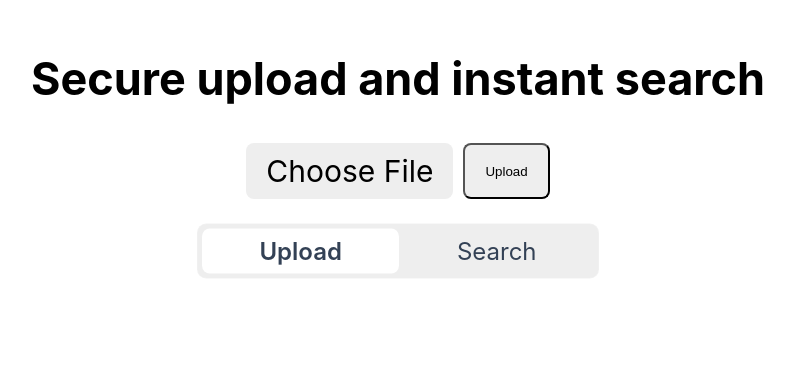
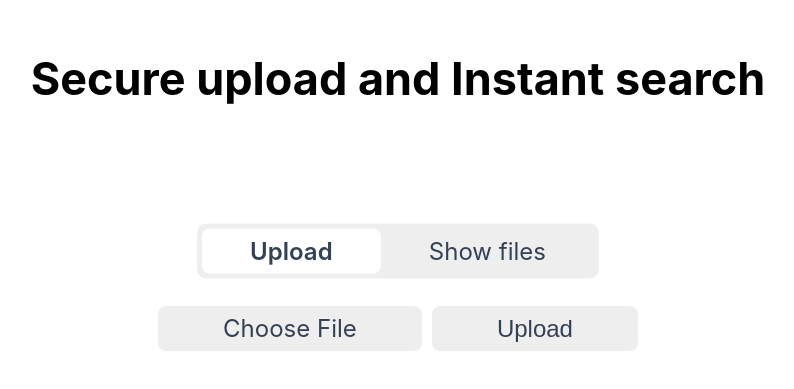
Before and after one commit to Shahi77/CloudVault, a React (Create React App) app in the folder client/: page / in a window 1280 px wide. Shown: the part 149-538 px from the top of the page, without its empty margins (242-1036 px from the left). Built offline with nearby package versions, Linux system fonts and the light colour scheme.

Commit message:
fixing upload UI and adding on click buttons for show files

```diff
--- a/client/src/components/search/search.css
+++ b/client/src/components/search/search.css
@@ -0,0 +1,115 @@
+
+/* Styling for the container and show files label */
+.search-container {
+    text-align: center;
+    margin: 200px;
+    font-size: 30px;
+}
+
+.show-files-label {
+    cursor: pointer;
+    color: rgba(51, 65, 85, 1);
+    /* Using the provided color palette */
+    font-weight: 600;
+    padding: 10px;
+    border-radius: 0.5rem;
+    background-color: #EEE;
+    transition: background-color 0.3s;
+}
+
+.show-files-label:hover {
+    background-color: #fff;
+    box-shadow: 0 0 0px 1px rgba(0, 0, 0, 0.06);
+}
+
+.search-input-container {
+    display: flex;
+    align-items: center;
+    margin-bottom: 20px;
+}
+
+.search-label {
+    margin-right: 10px;
+    font-size: 24px;
+    color: rgba(51, 65, 85, 1);
+}
+
+.search-input {
+    padding: 10px;
+    font-size: 24px;
+    border: 1px solid #ccc;
+    border-radius: 0.5rem;
+}
+/* Styling for the button group */
+.button-group {
+    display: flex;
+    gap: 10px;
+    margin-top: 20px;
+}
+
+.button-group button {
+    flex: 1 1 auto;
+    padding: 0.5rem 1rem;
+    font-size: 24px;
+    cursor: pointer;
+    border: none;
+    border-radius: 0.5rem;
+    background-color: #EEE;
+    color: rgba(51, 65, 85, 1);
+    transition: all 0.15s ease-in-out;
+}
+
+.button-group button:hover {
+    background-color: #fff;
+    box-shadow: 0 0 0px 1px rgba(0, 0, 0, 0.06);
+    font-weight: 600;
+}
+
+/* Additional styling for radio inputs */
+.radio-inputs-container {
+    text-align: center;
+    margin: 200px;
+    font-size: 30px;
+}
+
+.radio-inputs {
+    position: absolute;
+    top: 50%;
+    left: 50%;
+    transform: translate(-50%, -50%);
+    display: flex;
+    flex-wrap: wrap;
+    border-radius: 0.5rem;
+    background-color: #EEE;
+    box-sizing: border-box;
+    box-shadow: 0 0 0px 1px rgba(0, 0, 0, 0.06);
+    padding: 0.25rem;
+    width: 400px;
+    font-size: 24px;
+}
+
+.radio-inputs .radio {
+    flex: 1 1 auto;
+    text-align: center;
+}
+
+.radio-inputs .radio input {
+    display: none;
+}
+
+.radio-inputs .radio .name {
+    display: flex;
+    cursor: pointer;
+    align-items: center;
+    justify-content: center;
+    border-radius: 0.5rem;
+    border: none;
+    padding: 0.5rem 0;
+    color: rgba(51, 65, 85, 1);
+    transition: all 0.15s ease-in-out;
+}
+
+.radio-inputs .radio input:checked+.name {
+    background-color: #fff;
+        font-weight: 600;
+}
--- a/client/src/components/search/search.jsx
+++ b/client/src/components/search/search.jsx
@@ -0,0 +1,45 @@
+import React, { useState } from "react";
+import "./search.css";
+
+export default function Search() {
+  const [showButtons, setShowButtons] = useState(false);
+
+  const handleShowFilesClick = () => {
+    setShowButtons(true);
+  };
+
+  const handleSearchClick = () => {
+    alert("Search functionality not implemented yet.");
+  };
+
+  const handleDownloadClick = () => {
+    alert("Download functionality not implemented yet.");
+  };
+
+  const handleShareClick = () => {
+    alert("Share functionality not implemented yet.");
+  };
+
+  return (
+    <div className="search-container">
+      {!showButtons && (
+        <label className="show-files-label" onClick={handleShowFilesClick}>
+          Show files
+        </label>
+      )}
+      {showButtons && (
+        <div>
+          <div className="search-input-container">
+            <span className="search-label">Enter Filename to search:</span>
+            <input type="text" className="search-input" />
+          </div>
+          <div className="button-group">
+            <button onClick={handleSearchClick}>Search</button>
+            <button onClick={handleDownloadClick}>Download</button>
+            <button onClick={handleShareClick}>Share</button>
+          </div>
+        </div>
+      )}
+    </div>
+  );
+}
--- a/client/src/components/upload/upload.css
+++ b/client/src/components/upload/upload.css
@@ -1,70 +1,34 @@
-/* .radio-inputs-container {
+.upload-container {
     text-align: center;
     margin: 200px;
     font-size: 30px;
 }
 
-.radio-inputs {
-    position: absolute;
-    top: 50%;
-    left: 50%;
-    transform: translate(-50%, -50%);
+.file-actions {
     display: flex;
-    flex-wrap: wrap;
+    justify-content: center;
+    gap: 10px;
+    margin-top: 20px;
+}
+
+.action-button {
+    flex: 1 1 auto;
+    padding: 0.5rem 1rem;
+    font-size: 24px;
+    cursor: pointer;
+    border: none;
     border-radius: 0.5rem;
     background-color: #EEE;
-    box-sizing: border-box;
-    box-shadow: 0 0 0px 1px rgba(0, 0, 0, 0.06);
-    padding: 0.25rem;
-    width: 400px;
-    font-size: 24px;
+    color: rgba(51, 65, 85, 1);
+    transition: all 0.15s ease-in-out;
 }
 
-.radio-inputs .radio {
-    flex: 1 1 auto;
-    text-align: center;
+.action-button:hover {
+    background-color: #fff;
+    box-shadow: 0 0 0px 1px rgba(0, 0, 0, 0.06);
+    font-weight: 600;
 }
 
-.radio-inputs .radio input {
+input[type="file"] {
     display: none;
 }
-
-.radio-inputs .radio .name {
-    display: flex;
-    cursor: pointer;
-    align-items: center;
-    justify-content: center;
-    border-radius: 0.5rem;
-    border: none;
-    padding: .5rem 0;
-    color: rgba(51, 65, 85, 1);
-    transition: all .15s ease-in-out;
-}
-
-.radio-inputs .radio input:checked+.name {
-    background-color: #fff;
-    font-weight: 600;
-} */
- .upload-container {
-     text-align: center;
-     margin: 20px;
-     font-size: 30px;
- }
-
- .file-actions {
-     display: flex;
-     justify-content: center;
-     gap: 10px;
- }
-
- .action-button {
-     cursor: pointer;
-     padding: 10px 20px;
-     border-radius: 0.5rem;
-     background-color: #EEE;
-     transition: background-color 0.15s ease-in-out;
- }
-
- .action-button:hover {
-     background-color: #ddd;
- }
--- a/client/src/pages/homePage/homePage.jsx
+++ b/client/src/pages/homePage/homePage.jsx
@@ -1,6 +1,7 @@
 import React, { useState } from "react";
 import "./homePage.css";
 import Upload from "../../components/upload/upload";
+import Search from "../../components/search/search";
 
 export default function HomePage() {
   const [selectedOption, setSelectedOption] = useState("upload");
@@ -11,7 +12,7 @@ export default function HomePage() {
 
   return (
     <div className="radio-inputs-container">
-      <h2>Secure upload and instant search</h2>
+      <h2>Secure upload and Instant search</h2>
       <div className="radio-inputs">
         <label className="radio">
           <input
@@ -31,11 +32,11 @@ export default function HomePage() {
             checked={selectedOption === "search"}
             onChange={handleOptionChange}
           />
-          <span className="name">Search</span>
+          <span className="name">Show files</span>
         </label>
       </div>
       {selectedOption === "upload" && <Upload />}
-      {selectedOption === "search" && <div>Search Component Placeholder</div>}
+      {selectedOption === "search" && <Search />}
     </div>
   );
 }
```
